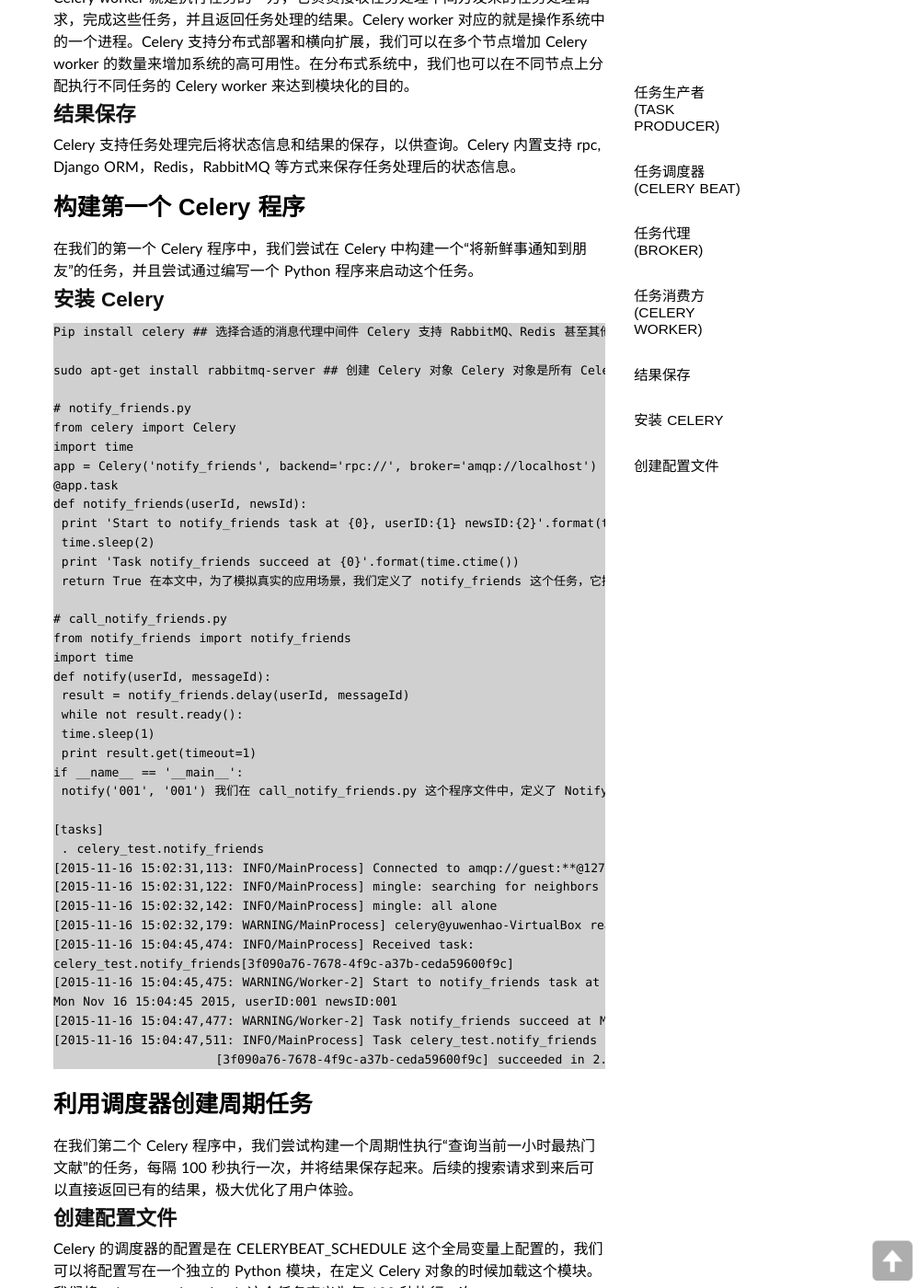
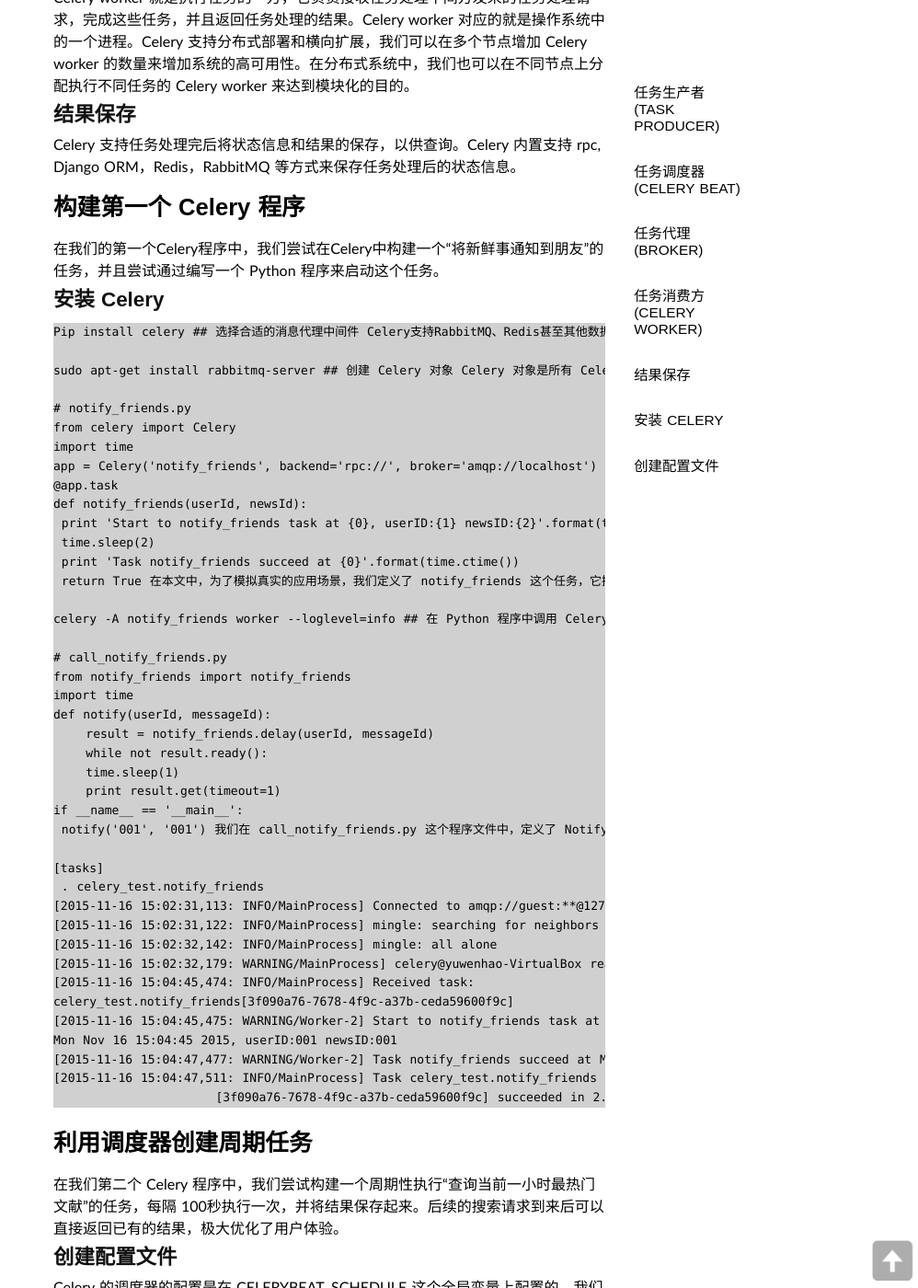
Before and after one commit to lizhihao/lizhihao.github.io, a Jekyll site: the page built from _posts/2017-03-07-intraduction-of-celery.md, in a window 1280 px wide and 1400 px high, scrolled down 1954 px. Shown: the whole window at 92% size, without its empty margins (282-1280 px from the left). Built offline with Jekyll 4.4.1, drawn with Linux system fonts in a browser that asks for light colours; some web fonts are replaced; Markdown is read by kramdown in place of the engine named in the settings; comment, search, counter and statistics services are not loaded.

Commit message:
new post

```diff
--- a/_posts/2017-03-07-intraduction-of-celery.md
+++ b/_posts/2017-03-07-intraduction-of-celery.md
@@ -47,12 +47,12 @@
 Celery 支持任务处理完后将状态信息和结果的保存，以供查询。Celery 内置支持 rpc, Django ORM，Redis，RabbitMQ 等方式来保存任务处理后的状态信息。
 
 # 构建第一个 Celery 程序
-在我们的第一个 Celery 程序中，我们尝试在 Celery 中构建一个“将新鲜事通知到朋友”的任务，并且尝试通过编写一个 Python 程序来启动这个任务。
+在我们的第一个Celery程序中，我们尝试在Celery中构建一个“将新鲜事通知到朋友”的任务，并且尝试通过编写一个 Python 程序来启动这个任务。
 ## 安装 Celery
 
     Pip install celery
 ## 选择合适的消息代理中间件
-Celery 支持 RabbitMQ、Redis 甚至其他数据库系统作为其消息代理中间件，在本文中，我们选择 RabbitMQ 作为消息代理中间件。
+Celery支持RabbitMQ、Redis甚至其他数据库系统作为其消息代理中间件，在本文中，我们选择RabbitMQ 作为消息代理中间件。
 
     sudo apt-get install rabbitmq-server
 ## 创建 Celery 对象
@@ -71,7 +71,8 @@
 在本文中，为了模拟真实的应用场景，我们定义了 notify_friends 这个任务，它接受两个参数，并且在输出流中打印出一定的信息，
 ## 创建 Celery Worker 服务进程
 在定义完 Celery 对象后，我们可以创建对应的任务消费者--Celery worker 进程，后续的任务处理请求都是由这个 Celery worker 进程来最终执行的。
-celery -A celery_test worker --loglevel=info
+
+    celery -A notify_friends worker --loglevel=info
 ## 在 Python 程序中调用 Celery Task
 我们创建一个简单的 Python 程序，来触发 notify_friends 这个任务。
 
@@ -79,10 +80,10 @@
     from notify_friends import notify_friends
     import time
     def notify(userId, messageId):
-     result = notify_friends.delay(userId, messageId)
-     while not result.ready():
-     time.sleep(1)
-     print result.get(timeout=1)
+        result = notify_friends.delay(userId, messageId)
+        while not result.ready():
+        time.sleep(1)
+        print result.get(timeout=1)
     if __name__ == '__main__':
      notify('001', '001')
 我们在 call_notify_friends.py 这个程序文件中，定义了 Notify 函数，它调用了我们之前定义的 notify_friends 这个 API，来发送任务处理请求到任务队列，并且不断地查询等待来获得任务处理的结果。
@@ -104,13 +105,12 @@
 我们可以看到，Celery worker 收到了 Python 程序的 notify_friends 任务的处理请求，并且执行完毕。
 
 # 利用调度器创建周期任务
-在我们第二个 Celery 程序中，我们尝试构建一个周期性执行“查询当前一小时最热门文献”的任务，每隔 100 秒执行一次，并将结果保存起来。后续的搜索请求到来后可以直接返回已有的结果，极大优化了用户体验。
+在我们第二个 Celery 程序中，我们尝试构建一个周期性执行“查询当前一小时最热门文献”的任务，每隔 100秒执行一次，并将结果保存起来。后续的搜索请求到来后可以直接返回已有的结果，极大优化了用户体验。
 ## 创建配置文件
 Celery 的调度器的配置是在 CELERYBEAT_SCHEDULE 这个全局变量上配置的，我们可以将配置写在一个独立的 Python 模块，在定义 Celery 对象的时候加载这个模块。我们将 select_populate_book 这个任务定义为每 100 秒执行一次。
 
     # config.py
     from datetime import timedelta
-
     CELERYBEAT_SCHEDULE = {
      'select_populate_book': {
      'task': 'favorite_book.select_populate_book',
@@ -127,10 +127,10 @@
     app.config_from_object('config')
     @app.task
     def select_populate_book():
-     print 'Start to select_populate_book task at {0}'.format(time.ctime())
-     time.sleep(2)
-     print 'Task select_populate_book succeed at {0}'.format(time.ctime())
-     return True
+        print 'Start to select_populate_book task at {0}'.format(time.ctime())
+        time.sleep(2)
+        print 'Task select_populate_book succeed at {0}'.format(time.ctime())
+        return True
 ## 启动 Celery worker
 
     celery -A favorite_book worker --loglevel=info
```
